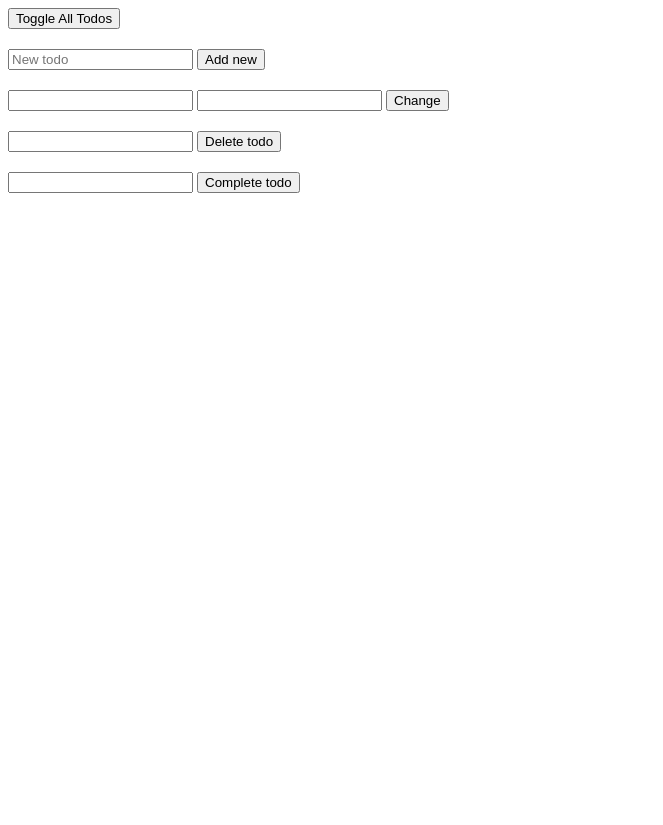
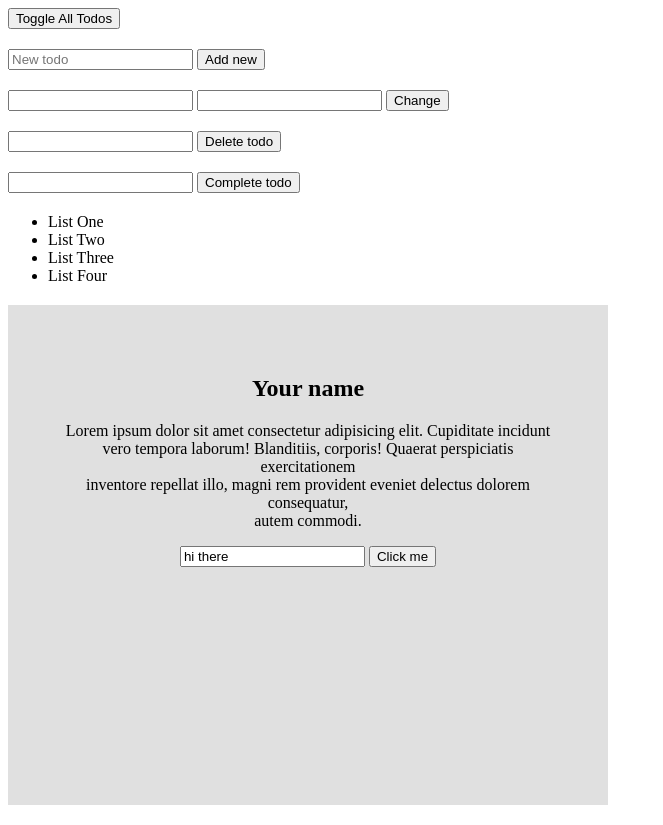
Before and after one commit to sifulbd/JavaScript-Intermediate-projects, a plain HTML site: page index.html in a window 1280 px wide. Shown: the whole page, without its empty margins (0-663 px from the left). Before the commit the page ends 800 px from the top, so only its background shows below. Drawn offline with Linux system fonts and the light colour scheme.

```diff
--- a/index.html
+++ b/index.html
@@ -4,14 +4,24 @@
     <meta charset="UTF-8">
     <meta name="viewport" content="width=device-width, initial-scale=1.0">
     <title>Document</title>
+
     <style>
         div {
             margin-bottom: 20px;
+        }
+
+        .player {
+            width: 500px;
+            height: 400px;
+            background-color: #e0e0e0;
+            padding: 50px;
+            text-align: center;
         }
     </style>
 </head>
 <body>
 
+    <div class="wandctodo">
         <div>
             <button onclick="handler.toggleAlltodos()">Toggle All Todos</button>
         </div>
@@ -37,7 +47,28 @@
         <ul>
 
         </ul>
+    </div>
+
+    <div class="card-collection">
+        <ul class="item-collection">
+            <li class="item">List One</li>
+            <li class="item">List Two</li>
+            <li class="item">List Three</li>
+            <li class="item">List Four</li>
+        </ul>
+    </div>
+
+    <div class="player">
+        <h2>Your name</h2>
+        <p>Lorem ipsum dolor sit amet consectetur adipisicing elit. Cupiditate incidunt <br>
+            vero tempora laborum! Blanditiis, corporis! Quaerat perspiciatis exercitationem <br>
+            inventore repellat illo, magni rem provident eveniet delectus dolorem consequatur, <br>
+             autem commodi.</p>
+        <input type="text" placeholder="type here" class="playerInput" value="hi there">
+        <button class="clkbutton">Click me</button>
+    </div>
 
     <script src="todo.js"></script>
+    <script src="trv.js"></script>
 </body>
 </html>
--- /dev/null
+++ b/trv.js
@@ -0,0 +1,75 @@
+// var scr = document.scripts;
+// var scr = document.head;
+
+// console.log(scr);
+
+// scrArray = Array.from(scr);
+
+// scrArray.forEach(function name(doruce) {
+//     console.log(doruce);
+// });
+
+
+
+// let ullist = document.querySelector('ul.item-collection');
+// let lilist = document.querySelector('li.item');
+
+
+//Cretae elememt ul
+
+const ul = document.createElement('ul');
+
+//add class
+ul.className = "collection-list";
+
+
+// console.log(ul);
+
+
+
+
+
+
+// for(var i = 0; i < 10; i++) {
+//     //create element li
+//     const li = document.createElement('li');
+
+//     //add class
+//     li.className = "list-item";
+
+//     //add text content
+//     li.textContent = "hello there";
+//     var addtodo = ul.appendChild(li);
+// }
+
+// console.log(addtodo.length);
+
+
+
+// for(var i = 0; i < 10; i++) {
+//     console.log("hello")
+// };
+
+
+
+
+let desk = document.querySelector('.player');
+let title = document.querySelector('h2');
+let content = document.querySelector('p');
+var button = document.querySelector('.clkbutton');
+let pInput = document.querySelector('.playerInput');
+
+
+// desk.addEventListener('mousemove', output );
+
+// function output(e) {
+//     desk.style.backgroundColor = `rgb(${e.offsetX}, ${e.offsetY}, 30)`;
+//     console.log(pInput.value);
+// }
+
+
+pInput.addEventListener('keypress', output);
+
+function output(e) {
+    title.innerText = pInput.value;
+}
```
Lines whose indentation alone changed are shown as unchanged.
